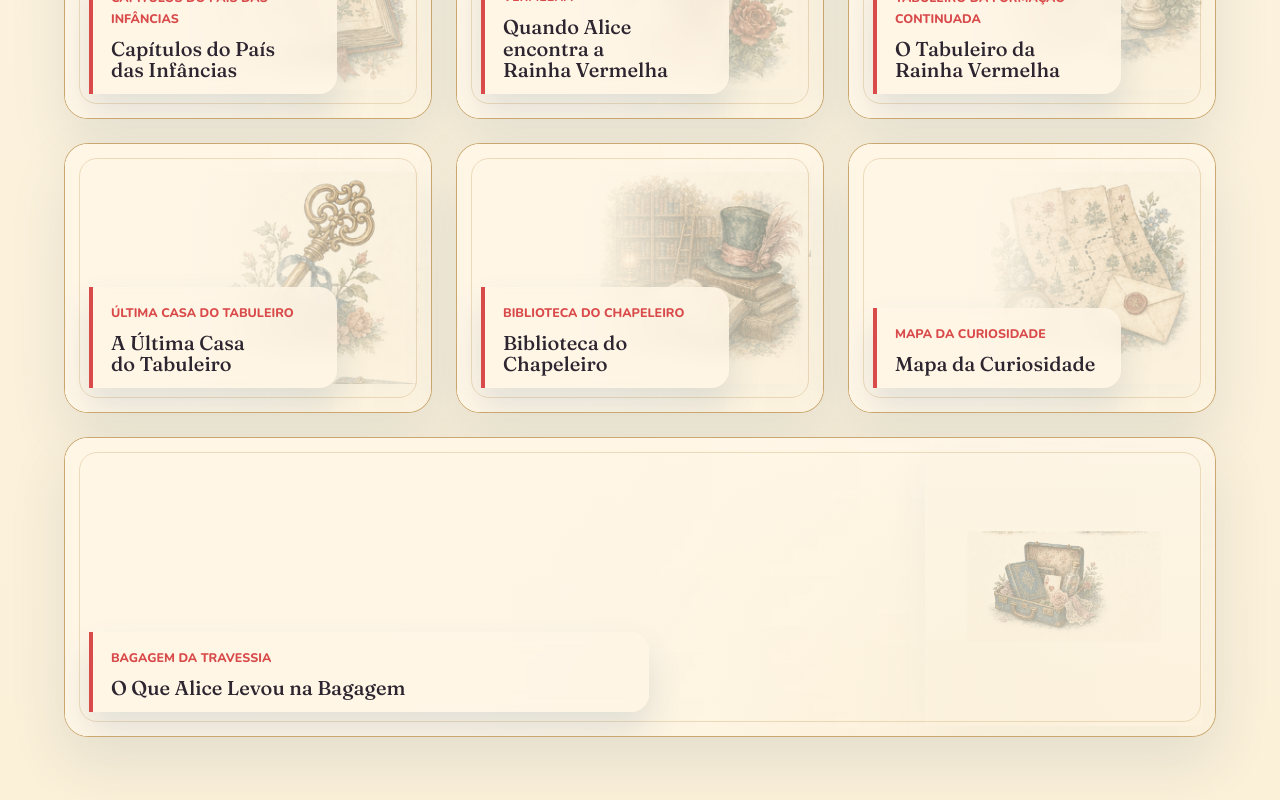
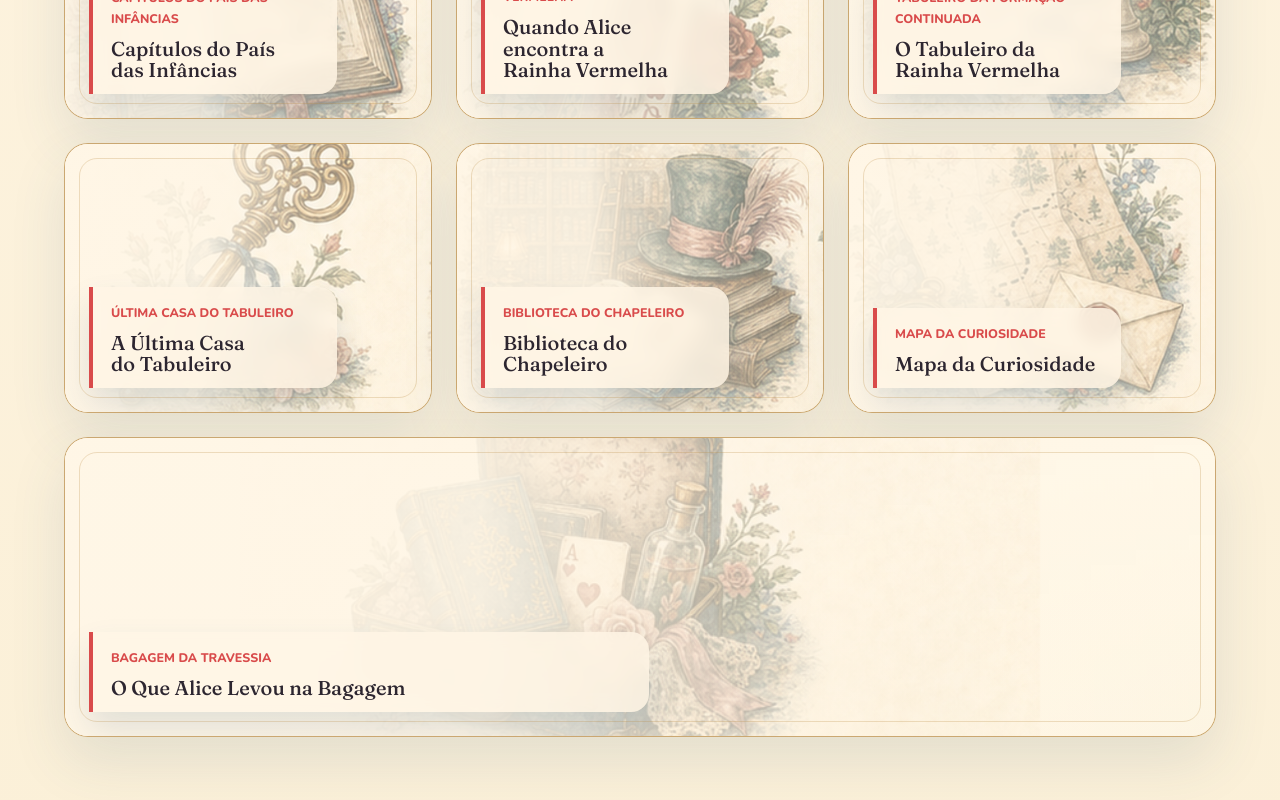
Before and after one commit to guicz/alice-caminhos-da-leitura, a React (Vite) app: page / in a window 1280 px wide. Shown: the part 1742-2542 px from the top of the page. Built offline with nearby package versions, Linux system fonts and the light colour scheme.

Commit message:
Make home card artwork full bleed

```diff
--- a/src/index.css
+++ b/src/index.css
@@ -416,24 +416,23 @@ p {
   z-index: 1;
   pointer-events: none;
   background:
-    radial-gradient(circle at 83% 42%, rgba(255, 246, 230, 0) 0 24%, rgba(255, 246, 230, 0.46) 54%, rgba(255, 246, 230, 0.9) 84%),
-    linear-gradient(90deg, rgba(255, 246, 230, 0.98) 0 28%, rgba(255, 246, 230, 0.62) 50%, rgba(255, 246, 230, 0.08) 78%, rgba(255, 246, 230, 0.24)),
-    linear-gradient(180deg, rgba(255, 246, 230, 0.28), rgba(251, 240, 216, 0.76));
+    linear-gradient(90deg, rgba(255, 246, 230, 0.92) 0 36%, rgba(255, 246, 230, 0.38) 64%, rgba(255, 246, 230, 0.08)),
+    linear-gradient(180deg, rgba(255, 246, 230, 0.08), rgba(251, 240, 216, 0.22));
 }
 
 .experience-card img {
   position: absolute;
   z-index: 0;
-  inset: 10px 12px 10px auto;
-  width: 58%;
-  height: calc(100% - 20px);
-  object-fit: contain;
-  object-position: right center;
+  inset: 0;
+  width: 100%;
+  height: 100%;
+  object-fit: cover;
+  object-position: center;
   border: 0;
   border-radius: 0;
   box-shadow: none;
-  opacity: 0.96;
-  filter: saturate(0.98) contrast(0.98) drop-shadow(0 20px 22px rgba(53, 92, 125, 0.12));
+  opacity: 0.82;
+  filter: saturate(1.02) contrast(1.02);
 }
 
 .experience-card div {
@@ -469,7 +468,7 @@ p {
 }
 
 .experience-card:last-child img {
-  width: 42%;
+  width: 100%;
 }
 
 .experience-card:last-child div {
```
